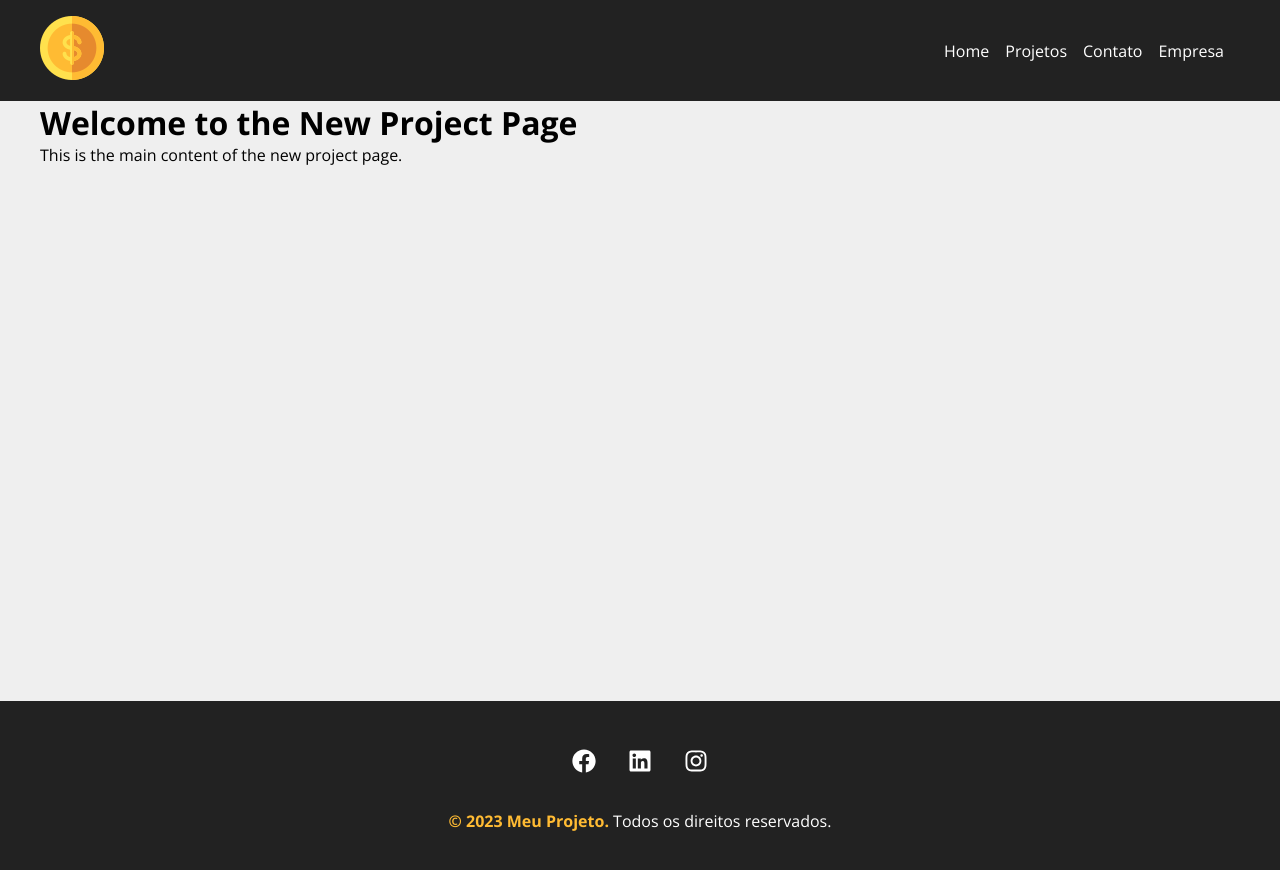
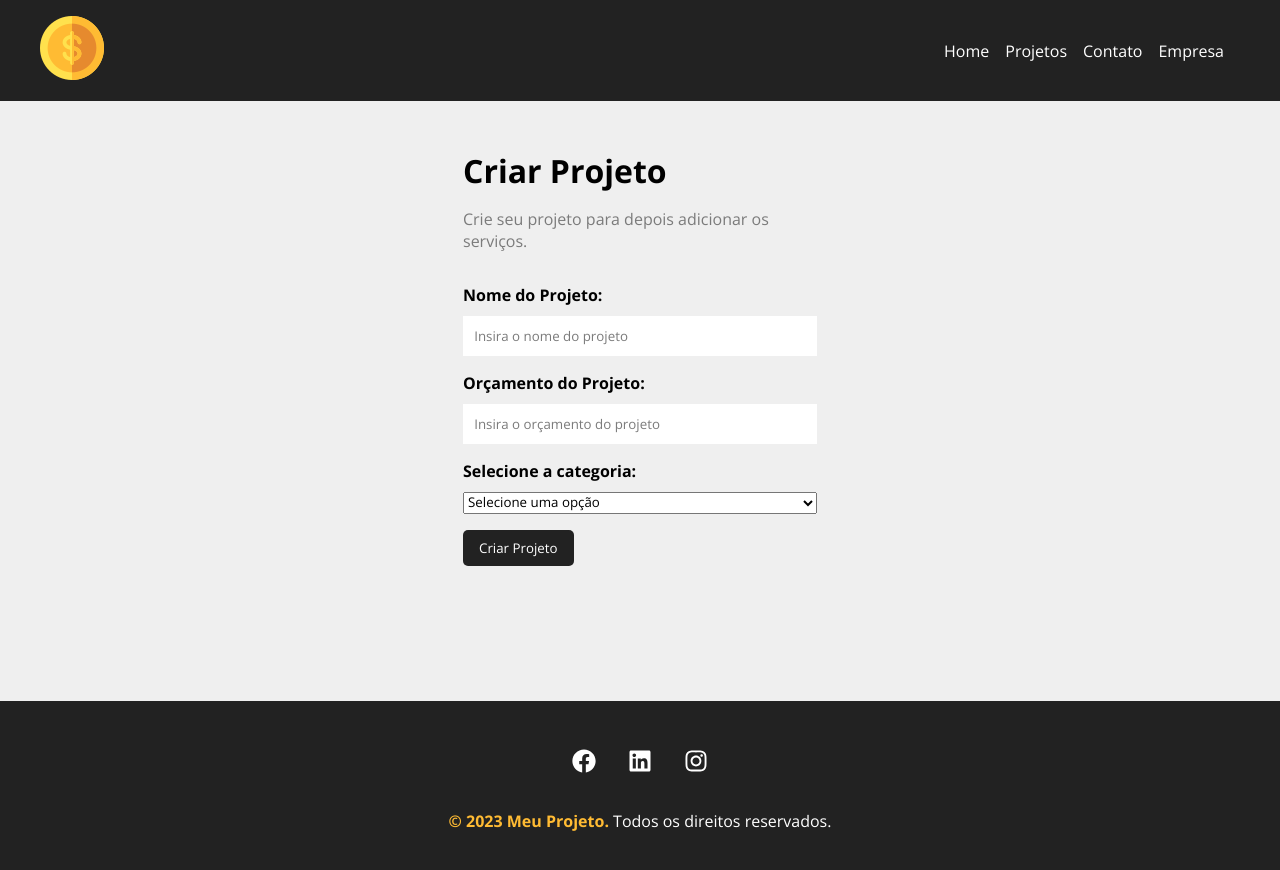
Before and after one commit to IABlock/Projeto-Curso-React, a React (Create React App) app: page /newproject in a window 1280 px wide. Shown: the top 870 px of the page. Built offline with nearby package versions, Linux system fonts and the light colour scheme.

Commit message:
Form de Cadastro

```diff
--- /dev/null
+++ b/src/components/form/Input.js
@@ -0,0 +1,18 @@
+import style from './Input.module.css';
+
+function Input({type, text, name, placeholder, handleOnChange, value}) {
+  return (
+    <div className={style.form_control}>
+    <label htmlFor={name}>{text}:</label>
+    <input
+        type={type}
+        name={name}
+        placeholder={placeholder}
+        onChange={handleOnChange}
+        value={value}
+    />
+    </div>
+  );
+}
+
+export default Input;
--- /dev/null
+++ b/src/components/form/Input.module.css
@@ -0,0 +1,20 @@
+.form_control {
+    display: flex;
+    flex-direction: column;
+    margin-bottom: 1rem;
+}
+
+.form_control label {
+    margin-bottom: 0.6rem;
+    font-weight: bold;
+}
+
+.form_control input {
+    padding: 0.7rem;
+    border: none;
+    border-radius: 0;
+}
+
+.form_control input::placeholder {
+    color: #7b7b7b;
+}
--- /dev/null
+++ b/src/components/form/Select.js
@@ -0,0 +1,18 @@
+import style from './Select.module.css';
+
+function Select({text, name, options, handleOnChange, value}) {
+  return (
+    <div className={style.form_control}>
+        <label htmlFor={name}>{text}:</label>
+        <select
+            id={name}
+            name={name}
+            value={value}
+        >
+            <option value="">Selecione uma opção</option>
+        </select>
+    </div>
+  );
+}
+
+export default Select;
--- /dev/null
+++ b/src/components/form/Select.module.css
@@ -0,0 +1,20 @@
+.form_control {
+    display: flex;
+    flex-direction: column;
+    margin-bottom: 1rem;
+}
+
+.form_control label {
+    margin-bottom: 0.6rem;
+    font-weight: bold;
+}
+
+.form_control input {
+    padding: 0.7rem;
+    border: none;
+    border-radius: 0;
+}
+
+.form_control input::placeholder {
+    color: #7b7b7b;
+}
--- /dev/null
+++ b/src/components/form/SubmitButton.js
@@ -0,0 +1,13 @@
+import style from './SubmitButton.module.css';
+
+function SubmitButton({text}) {
+  return (
+    <div>
+        <button className={style.btn} type="submit">
+            {text}
+        </button>
+    </div>
+  );
+}
+
+export default SubmitButton;
--- /dev/null
+++ b/src/components/form/SubmitButton.module.css
@@ -0,0 +1,15 @@
+.btn {
+    background-color: #222;
+    color: #fff;
+    border: none;
+    padding: 0.7em 1.2em;
+    border-radius: 5px;
+    cursor: pointer;
+    transition: .5s;
+}
+
+.btn:hover {
+    background-color: #Ffbb33;
+    color: #222;
+
+}
--- a/src/components/pages/NewProject.js
+++ b/src/components/pages/NewProject.js
@@ -1,8 +1,12 @@
+import style from './NewProject.module.css';
+import ProjectForm from '../project/ProjectForm';
+
 function NewProject() {
   return (
-    <div className="newproject">
-      <h1>Welcome to the New Project Page</h1>
-      <p>This is the main content of the new project page.</p>
+    <div className={style.newproject_container}>
+      <h1>Criar Projeto</h1>
+      <p>Crie seu projeto para depois adicionar os serviços.</p>
+      <ProjectForm btnText="Criar Projeto" />
     </div>
   );
 }
--- /dev/null
+++ b/src/components/pages/NewProject.module.css
@@ -0,0 +1,13 @@
+.newproject_container {
+    width: 450px;
+    margin: 0 auto;
+    padding: 3em;
+}
+
+.newproject_container h1 {
+    margin-bottom: 0.5em;
+}
+
+.newproject_container p {
+    color: #7b7b7b
+}
--- /dev/null
+++ b/src/components/project/ProjectForm.js
@@ -0,0 +1,28 @@
+import Input from '../form/Input';
+import Select from '../form/Select';
+import SubmitButton from '../form/SubmitButton';
+import style from './ProjectForm.module.css';
+
+function ProjectForm({btnText}) {
+  return (
+    <form className={style.form}>
+        <Input
+            type="text"
+            text="Nome do Projeto"
+            name="name"
+            placeholder="Insira o nome do projeto"
+        />
+
+        <Input
+            type="number"
+            text="Orçamento do Projeto"
+            name="budget"
+            placeholder="Insira o orçamento do projeto"
+        />
+        <Select name="category_id" text="Selecione a categoria" />
+        <SubmitButton text={btnText} />
+    </form>
+  );
+}
+
+export default ProjectForm;
--- /dev/null
+++ b/src/components/project/ProjectForm.module.css
@@ -0,0 +1,4 @@
+.form {
+    width: 100%;
+    margin: 2em 0;
+}
```
